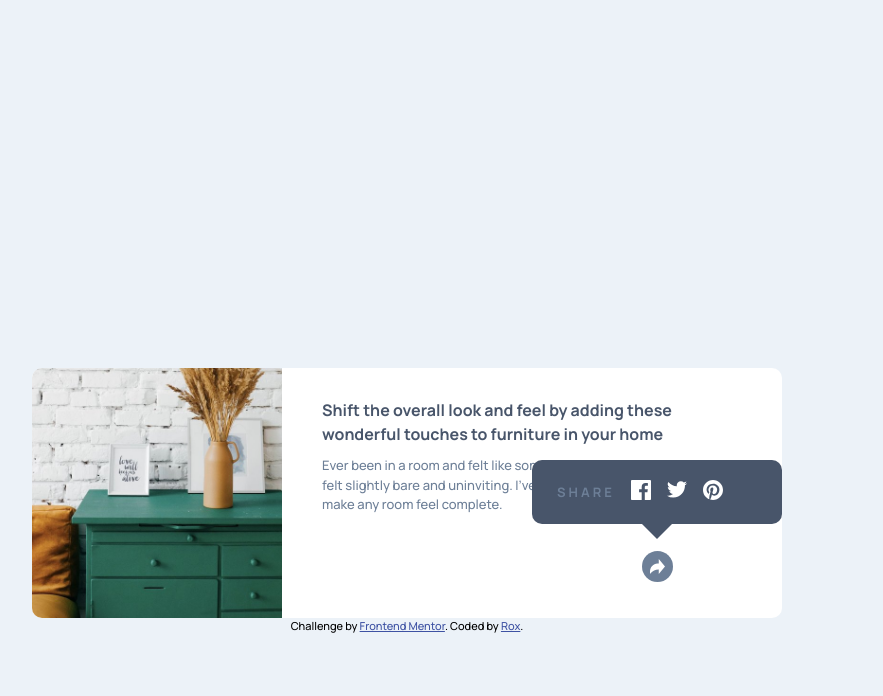
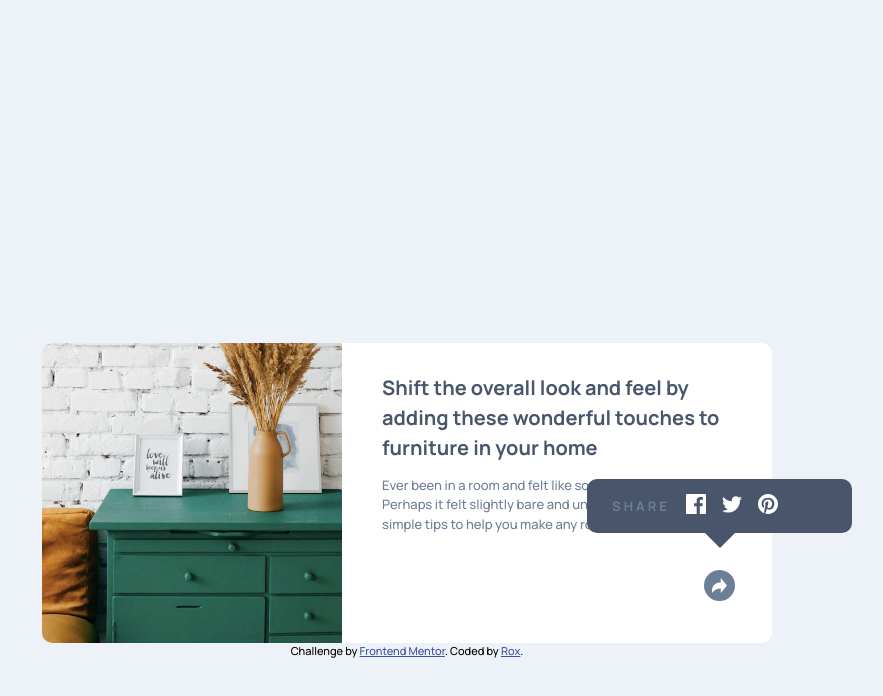
Before and after one commit to rox-io/article-preview-component, a plain HTML site: page index.html in a window 1280 px wide. Both pictures are taken after a click on the element 959 px from the left and 569 px from the top of the page. Shown: the whole page, without its empty margins (233-1116 px from the left). Drawn offline with Linux system fonts and the light colour scheme.

Commit message:
updated code

```diff
--- a/style.css
+++ b/style.css
@@ -146,11 +146,15 @@ div.share-arrow {
 
 /*DESKTOP LAYOUT*/
 @media only screen and (min-width: 768px){
+    h1 {
+        font-size: 20px;
+    }
+
     #main {
         grid-template-columns: 1fr 2fr;
         grid-template-rows: 1fr 1fr;
-        width: 750px;
-        height: 250px;
+        width: 730px;
+        height: 300px;
     }
 }
 
@@ -158,8 +162,8 @@ div.share-arrow {
     #image-section {
         grid-column: 1;
         grid-row: 1 / 3;
-        width: 250px;
-        height: 250px;
+        width: 300px;
+        height: 300px;
         border-radius: 10px 0 0 10px;
     }
 }
@@ -184,8 +188,10 @@ div.share-arrow {
     .card-footer-b {
         position: absolute;
         top: -80%;
-        left: 50%;
+        left: 57%;
         border-radius: 10px;
+        width: 50%;
+        padding: 5px 25px;
     }
 
     .card-footer-b::after {
```
